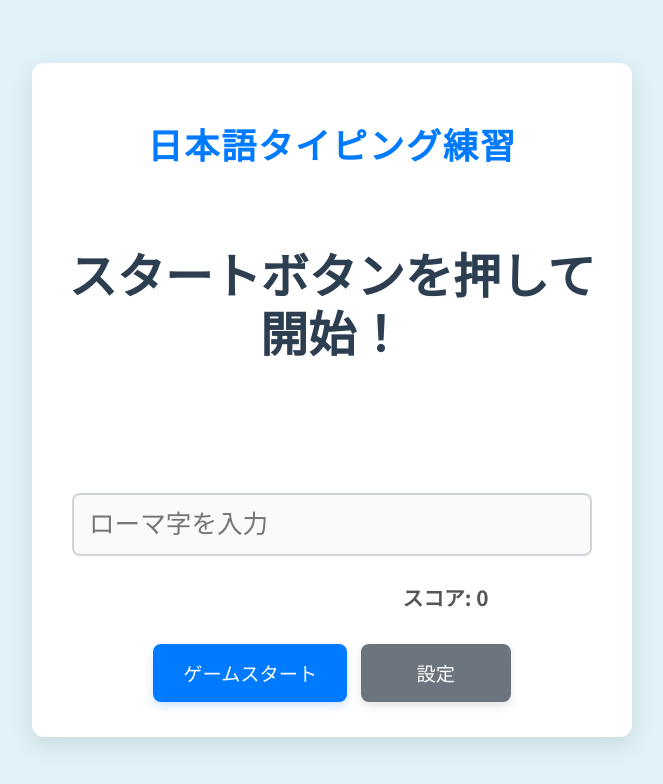
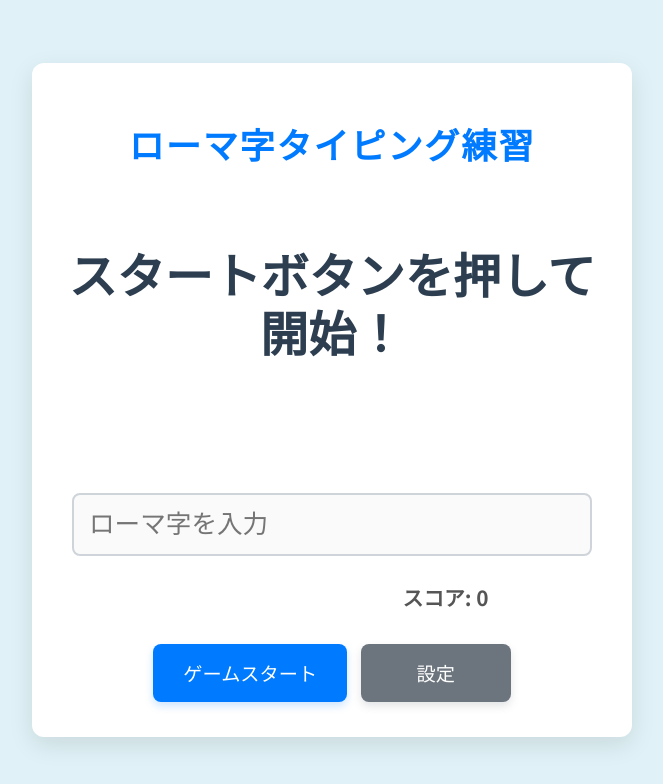
Before and after one commit to tanuki276/Computer, a plain HTML site: page index.html in a window 1280 px wide. Shown: the whole page, without its empty margins (308-971 px from the left). Drawn offline with Linux system fonts and the light colour scheme.

Commit message:
index.html の更新

```diff
--- a/index.html
+++ b/index.html
@@ -3,14 +3,14 @@
 <head>
     <meta charset="UTF-8">
     <meta name="viewport" content="width=device-width, initial-scale=1.0">
-    <title>日本語タイピング練習</title>
+    <title>タイピング</title>
     <link rel="stylesheet" href="style.css">
     <link href="https://fonts.googleapis.com/css2?family=Noto+Sans+JP:wght@400;700&display=swap" rel="stylesheet">
 </head>
 <body>
     <div class="container">
         <div id="gameCard" class="game-card">
-            <h1 class="game-title">日本語タイピング練習</h1>
+            <h1 class="game-title">ローマ字タイピング練習</h1>
             <div id="wordDisplay">
                 <p id="kanji" class="kanji-text">スタートボタンを押して開始！</p>
                 <p id="kana" class="kana-text"></p>
```
